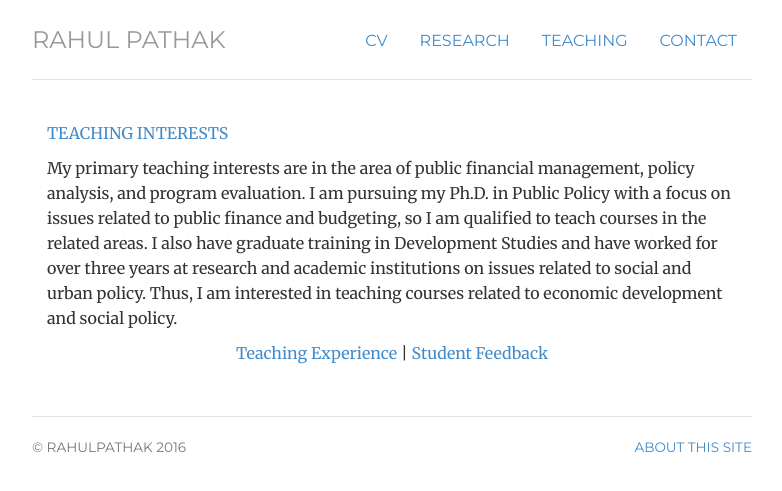
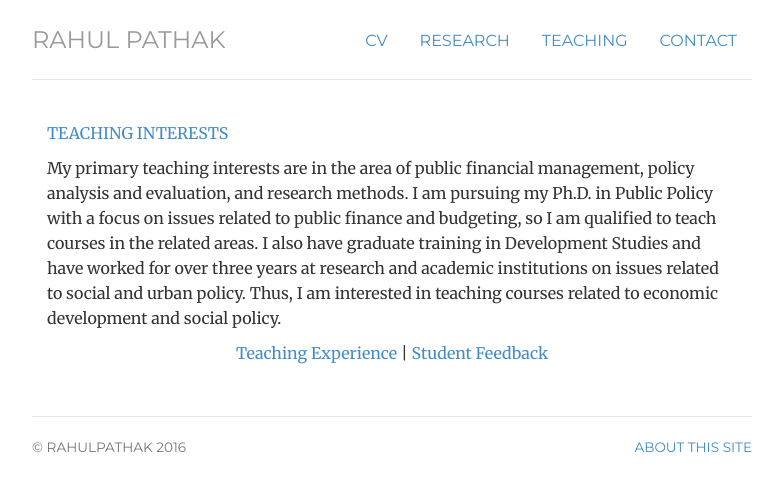
Before and after one commit to pathak-rahul/pathak-rahul.github.io, a Jekyll site: the page built from teaching/index.html, in a window 1280 px wide. Shown: the top 491 px of the page, without its empty margins (248-1030 px from the left). Built offline with Jekyll 4.4.1, drawn with Linux system fonts in a browser that asks for light colours.

Commit message:
Update index.html

```diff
--- a/teaching/index.html
+++ b/teaching/index.html
@@ -13,7 +13,7 @@ title: teaching
 	</div>
 
 	<div itemscope itemtype="http://data-vocabulary.org/Person" class="col-sm-12">
-<p class-"lead"> My primary teaching interests are in the area of public financial management, policy analysis, and program evaluation. I am pursuing my Ph.D. in Public Policy with a focus on issues related to public finance and budgeting, so I am qualified to teach courses in the related areas. I also have graduate training in Development Studies and have worked for over three years at research and academic institutions on issues related to social and urban policy. Thus, I am interested in teaching courses related to economic development and social policy.
+<p class-"lead"> My primary teaching interests are in the area of public financial management, policy analysis and evaluation, and research methods. I am pursuing my Ph.D. in Public Policy with a focus on issues related to public finance and budgeting, so I am qualified to teach courses in the related areas. I also have graduate training in Development Studies and have worked for over three years at research and academic institutions on issues related to social and urban policy. Thus, I am interested in teaching courses related to economic development and social policy.
 
  <p class="text-center"> <a href="/experience"> Teaching Experience </a> | <a href="/feedback"> Student Feedback</a>
 
```
